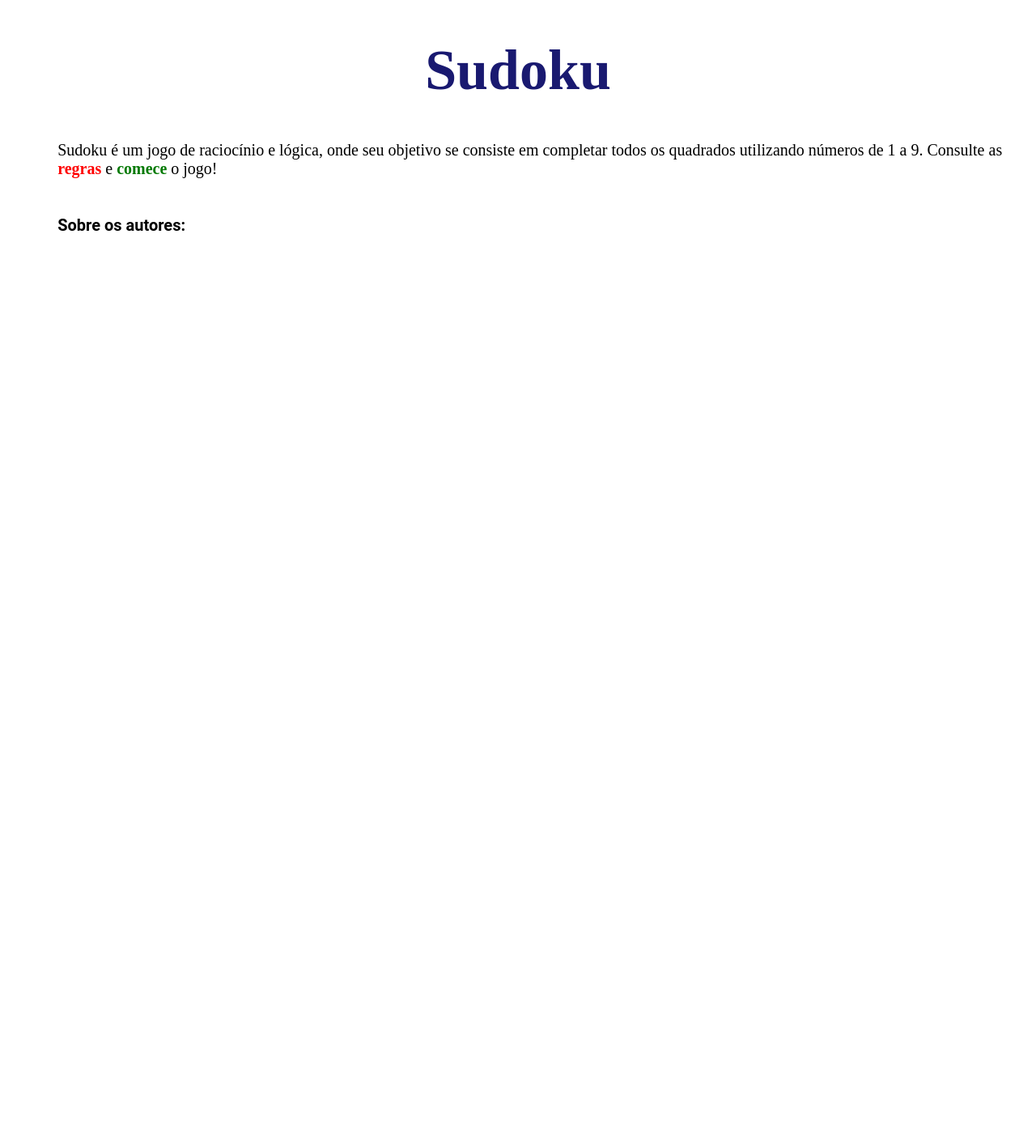
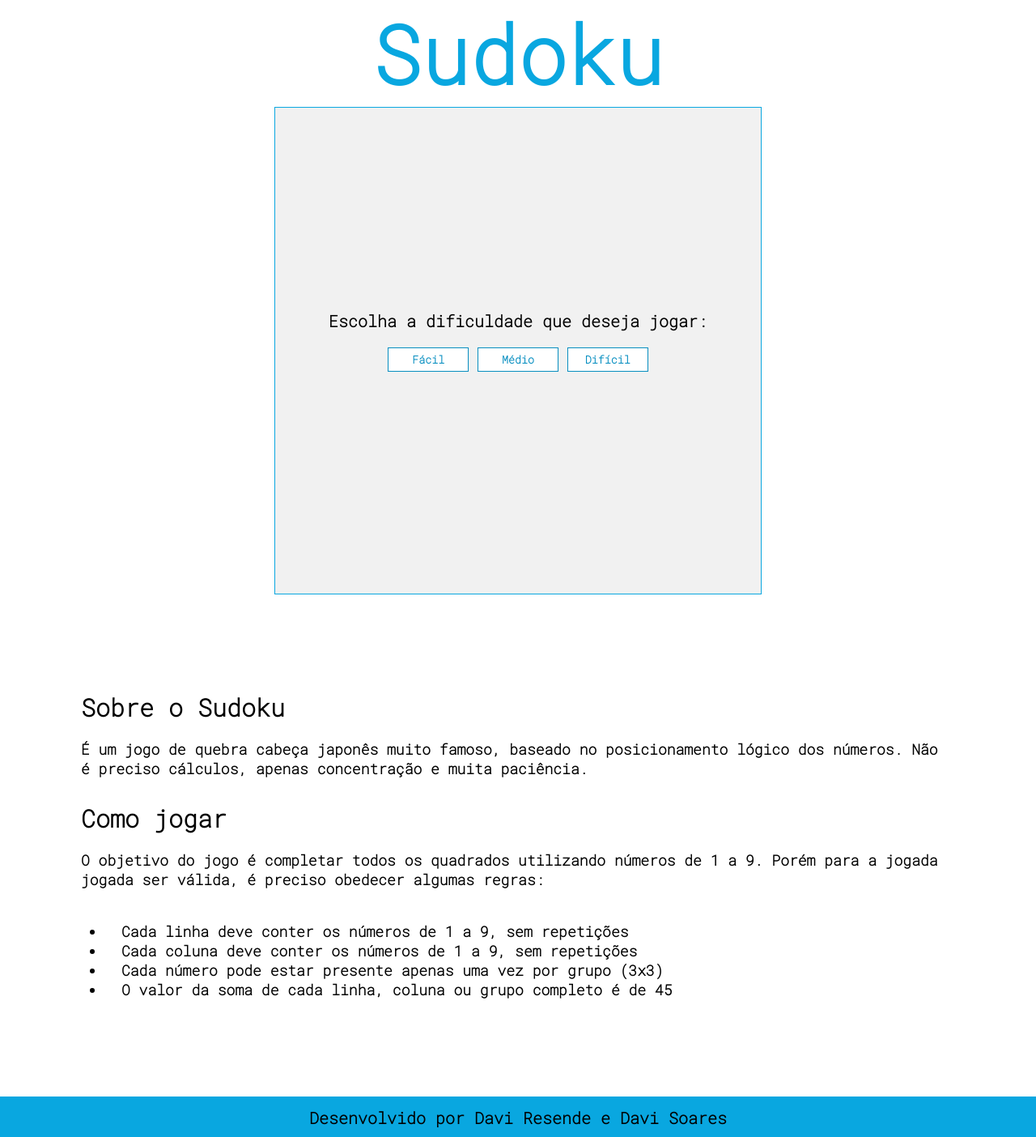
Before and after one commit to davirsreis/Sudoku-PPI1, a plain HTML site: page index.html in a window 1280 px wide. Shown: the whole page at 81% size. Before the commit the page ends 800 px from the top, so only its background shows below. Drawn offline with nearby package versions, Linux system fonts and the light colour scheme.

Commit message:
updating html/css

```diff
--- a/index.html
+++ b/index.html
@@ -7,19 +7,10 @@
     <link rel="stylesheet" type="text/css" href="style.css"/>
 </head>
 <body>
-    <div>
+
     <h1>Sudoku</h1>
-        <p>Sudoku é um jogo de raciocínio e lógica, onde seu objetivo se consiste em completar todos os quadrados utilizando números de 1 a 9. Consulte as <span id="destaque1" onclick="hide()">regras</span> e <span id="destaque2" onclick="escolherDificuldade()">comece</span> o jogo!</p>
-    </div>
-    <div id="regras" style="display: none;">
-        <ul id="listaRegras">
-        <li> Cada linha deve conter os números de 1 a 9, sem repetições</li>
-        <li> Os números de 1 a 9 apenas podem estar presentes uma vez por coluna</li>
-        <li> Cada dígito apenas pode estar presente uma vez por grupo (3x3)</li>
-        <li> O valor da soma de cada linha, coluna e grupo é de 45</li>
-        </ul>
-    </div>
-    <div id="dificuldade" style="display: none;">
+    <section class="sec-game">
+        <div id="dificuldade" style="display: block;">
             <p id="pDificuldade">Escolha a dificuldade que deseja jogar:</p>
             <button class="buttonDificuldade" onclick="dificuldade = 'facil';start()">Fácil</button>
             <button class="buttonDificuldade" onclick="dificuldade = 'medio';start()">Médio</button>
@@ -31,15 +22,28 @@
         </div>
 
         <div id="endGame" style="display: none;">
-        <button id="finaliza" onclick="hideEndGame()">Finalizar jogo</button>
+            <button class="buttonFinalizar" onclick="hideEndGame()">Finalizar jogo</button>
         </div>
+    </section>
 
-    <h4 onclick="info_autores()">Sobre os autores:</h4>
-    <div id="info" style="display: none;">
-        <p>Site desenvolvido por Davi Soares e Davi Resende</p>
-        <p>Link do repositório: <a href="https://github.com/Sdavi3489/Projeto_Sudoku_PPI1.git">https://github.com/Sdavi3489/Projeto_Sudoku_PPI1.git</a></p>
+    <section class="sec-sobre">
+        <div class="sobre">
+            <h2>Sobre o Sudoku</h2>
+            <p>É um jogo de quebra cabeça japonês muito famoso, baseado no posicionamento lógico dos números. Não é preciso cálculos, apenas concentração e <strong>muita</strong> paciência.</p>
         </div>
+        <div class="como-jogar">
+            <h2>Como jogar</h2>
+            <p>O objetivo do jogo é completar todos os quadrados utilizando números de 1 a 9. Porém para a jogada jogada ser válida, é preciso obedecer algumas regras:</p>
+            <ul class="lista-regras">
+            <li> Cada linha deve conter os números de 1 a 9, sem repetições</li>
+            <li> Cada coluna deve conter os números de 1 a 9, sem repetições</li>
+            <li> Cada número pode estar presente apenas uma vez por grupo (3x3)</li>
+            <li> O valor da soma de cada linha, coluna ou grupo completo é de 45</li>
+            </ul>
+        </div>
+    </section>
 
+    <footer><p>Desenvolvido por <a href="https://github.com/davirsreis" target="_blank">Davi Resende</a> e <a href="https://github.com/Sdavi3489" target="_blank">Davi Soares</a></p></footer>
 
 </body>
 </html>
--- a/script.js
+++ b/script.js
@@ -1,12 +1,3 @@
-function hide() {
-  var x = document.getElementById("regras");
-  if (x.style.display === "none") {
-    x.style.display = "block";
-  } else {
-    x.style.display = "none";
-  }
-}
-
 function escolherDificuldade() {
   var x = document.getElementById("dificuldade");
   if (x.style.display === "none") {
@@ -18,6 +9,7 @@ function escolherDificuldade() {
 
 function hideEndGame() {
   var x = document.getElementById("endGame");
+  var z = document.getElementById("dificuldade")
   if (x.style.display === "none") {
     x.style.display = "block";
 
@@ -26,18 +18,7 @@ function hideEndGame() {
     let grade = $('<table id="grade"></table>');
     $('#jogo').append(grade);//coloca uma nova tabela
     x.style.display = "none";
-
-  }
-}
-
-function info_autores() {
-  var x = document.getElementById("info");
-  if (x.style.display === "none") {
-    x.style.display = "block";
-
-  } else {
-    x.style.display = "none";
-
+    z.style.display = "block"
   }
 }
 
@@ -129,7 +110,7 @@ function start() {
                   $(this).removeClass('invalida');
                 }
                 else {
-                  alert('Jogada Inválida!')
+
                   $(this).addClass('invalida');
 
                 }
@@ -140,7 +121,7 @@ function start() {
               }
 
               if (FimdeJogo(sudoku, col)) {
-                alert('Fim de jogo')
+                alert('Fim de jogo, Parabéns!')
               }
             });
         }
--- a/style.css
+++ b/style.css
@@ -1,144 +1,154 @@
-input{
+@import url('https://fonts.googleapis.com/css2?family=Roboto+Mono:wght@200&display=swap');
 
-    text-align: center;
-
-    width: 30px;
-
-    height: 30px;
-
+* {
+    margin: 0;
+    padding: 0;
+    font-family: 'Roboto Mono', monospace;
+    font-weight: bold;
 }
 
-#grade{
+/*
+body {
+    background-color: #E0E0E0;
+}
+*/
 
-    width: auto;
-
-    margin: auto;
-
-    background-color: #191970;
-
+h1 {
+    text-align: center;
+    color: #09A7E0;
+    font-size: 100px;
+    font-family: 'Roboto Mono', monospace;
+    padding: 0px;
 }
 
-#dificuldade{
-
-    color: #FFF;
-
+input {
     text-align: center;
-
-    font-size: 18px;
-
+    width: 40px;
+    height: 40px;
 }
 
-#endGame{
+input:hover {
+    background-color: rgb(236, 236, 236);
+}
 
+.sec-game {
+    border: 1px #09A7E0 solid;
+    background-color: rgb(241, 241, 241);
+    height: 500px;
+    width: 500px;
+    margin: auto;
+    padding: 50px;
+    font-family: 'Roboto Mono', monospace;
+}
+
+#jogo {
+    padding-top: 30px;
+}
+
+#grade {
+    width: auto;
+    margin: auto;
+    background-color: #09A7E0;
+    color: #017901;
+}
+
+.buttonDificuldade, .buttonFinalizar {
+    font-weight: bold;
+    width: 100px;
+    height: 30px;
+    background-color: white;
+    color: #068ec0;
+    border: 1px solid #068ec0;
+    font-family: 'Roboto Mono', monospace;
+    margin-top: 10px;
+}
+
+.buttonFinalizar {
+    margin-top: 25px;
+    width: 150px;
+}
+
+.buttonDificuldade:hover, .buttonFinalizar:hover {
+    background-color: #068ec0;
+    color: white;
+    border: 1px solid black;
+}
+
+#dificuldade {
+    color: black;
     text-align: center;
+    font-size: 18px;
+    padding-top: 200px;
+}
 
+#pDificuldade {
+    padding-bottom: 10px;
+}
+
+#endGame {
+    text-align: center;
     padding-top: 10px;
 }
 
-.invalida{
-
-background-color: red;
-
+.invalida {
+    background-color: red;
 }
 
-h1{
-
-    text-align: center;
-
-    color: #191970;
-
-    font-size: 70px;
-
+.invalida:hover {
+    background-color: rgb(196, 4, 4);
 }
 
-p{
-
-    font-size: 20px;
-
-    padding-left: 5%;
-
-
+.sec-sobre {
+    font-family: 'Roboto Mono', monospace;
+    margin: 100px;
+}
+.sec-sobre h2 {
+    font-size: 30px;
+    padding: 20px 0;
 }
 
-ul{
-
-    font-size: 20px;
-
+.sec-sobre p {
+    padding-bottom: 10px;
+    font-size: 18px;
 }
 
-#destaque1{
-
-    font-weight: bold;
-
-    color: #FF0000;
-
+ul {
+    padding: 20px;
+    margin: 10px;
 }
 
-#destaque2{
-
-    font-weight: bold;
-
-    color: #017901;
-
+li {
+    padding-left: 20px;
+    font-size: 18px;
 }
 
-#regras{
-
-    border-width: medium;
-
-    border-style: solid;
-
-    border-color: #191970;
-
-    background-color: #5353ec23;
-
-    display: none;
-
-    padding-left: 5%;
-
+p {
+    font-size: 20px;
 }
 
-#info{
-
-    border-width: medium;
-
-    border-style: solid;
-
-    border-color: #191970;
-
-    background-color: #5353ec23;
-
-    display: none;
-
-    padding-left: 5%;
-
-}
-
-h4{
-    font-family: 'Roboto', sans-serif;
+ul {
     font-size: 20px;
-    padding-left: 5%;
-
 }
 
 footer {
-
+    width: 100%;
+    height: 50px;
+    position: absolute;
+    background-color: #09A7E0;
+    color: black;
     text-align: center;
-
-    background-color: #191970;
-
-    color: white;
-
-    position:absolute;
-
-    bottom:0;
-
-    width:99%;
-
 }
 
-.destaqueFooter{
+footer p {
+    padding-top: 13px;
+}
 
+footer a {
+    color: black;
+    text-decoration: none;
     font-weight: bold;
+}
 
+footer a:hover {
+    color: #3b3b3b;
 }
```
Lines whose indentation alone changed are shown as unchanged.
